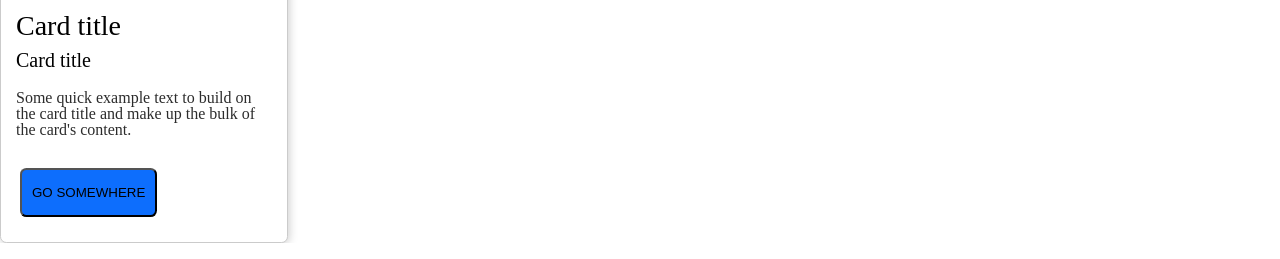
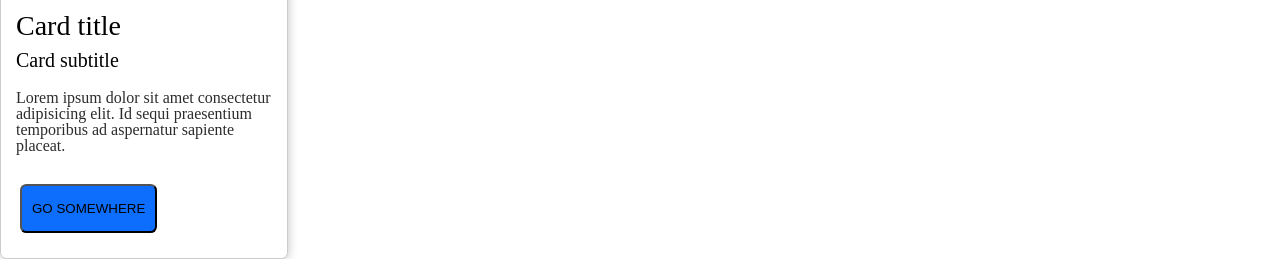
Before and after one commit to BaptisteLECORDIER/Bootsleg, a website: page index.html in a window 1280 px wide. Shown: the part 624-883 px from the top of the page. Drawn offline with nearby package versions, Linux system fonts and the light colour scheme.

Commit message:
dsfffdvd

```diff
--- a/index.html
+++ b/index.html
@@ -90,11 +90,11 @@
     </section>
 
     <div class="card">
-        <img src="https://bulma.io/images/placeholders/1280x960.png" class="card-img" alt="...">
+        <img src="https://bulma.io/images/placeholders/1280x960.png" class="card-img" alt="placeholder">
         <div class="card-body">
           <h5 class="card-title">Card title</h5>
-          <h5 class="card-subtitle">Card title</h5>
-          <p class="card-text">Some quick example text to build on the card title and make up the bulk of the card's content.</p>
+          <h5 class="card-subtitle">Card subtitle</h5>
+          <p class="card-text">Lorem ipsum dolor sit amet consectetur adipisicing elit. Id sequi praesentium temporibus ad aspernatur sapiente placeat.</p>
           <button href="#" class="btn btn-primary">Go somewhere</button>
         </div>
     </div>
```
Also changed, not shown: 1 other file.
